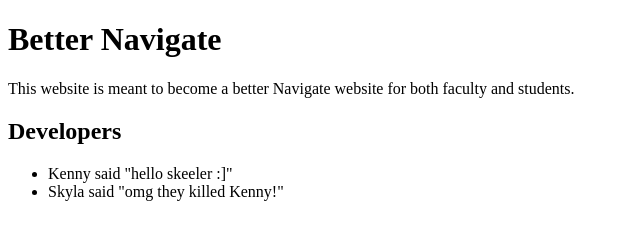
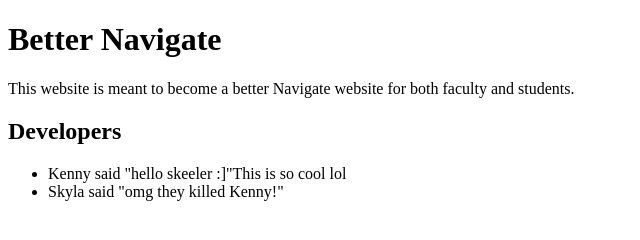
Before and after one commit to sfrench01/NewNavigate, a plain HTML site: page pages/index.html in a window 1280 px wide. Shown: the whole page, without its empty margins (0-640 px from the left). Drawn offline with Linux system fonts and the light colour scheme.

Commit message:
fixed accidently deleting kenny's last commit

```diff
--- a/pages/index.html
+++ b/pages/index.html
@@ -13,7 +13,7 @@
     <p>
       <ul>
         <li>
-          Kenny said "hello skeeler :]"
+          Kenny said "hello skeeler :]"This is so cool lol
         </li>
         <li>
           Skyla said "omg they killed Kenny!"
```
